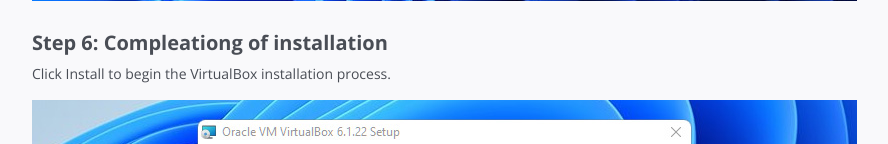
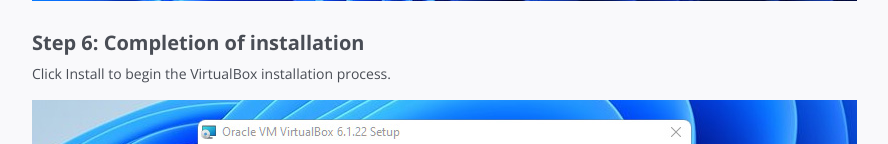
Before and after one commit to creativekona/documentaion, a PHP site: page /virtual-box-installation.php in a window 1280 px wide. Shown: the part 6356-6500 px from the top of the page, without its empty margins (268-1156 px from the left). Run offline with PHP 8.4, Linux system fonts and the light colour scheme; some libraries are stand-ins or nearby versions.

Commit message:
Spell changes

```diff
--- a/virtual-box-installation.php
+++ b/virtual-box-installation.php
@@ -103,7 +103,7 @@
                                 </div><!--//section-block-->
 
                                 <div id="vb_inst_step6"  class="section-block">
-                                    <h3 class="block-title">Step 6: Compleationg of installation</h3>
+                                    <h3 class="block-title">Step 6: Completion of installation</h3>
 
                                     <p>Click Install to begin the VirtualBox installation process.
                                     </p>
```
